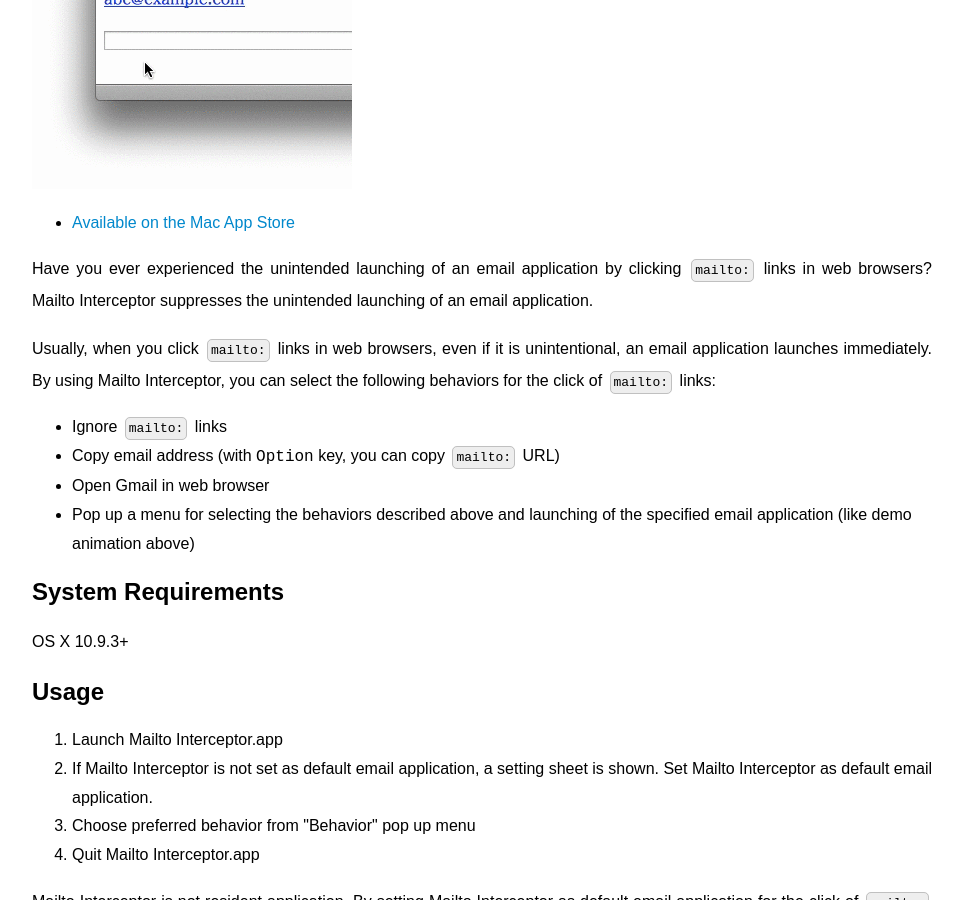
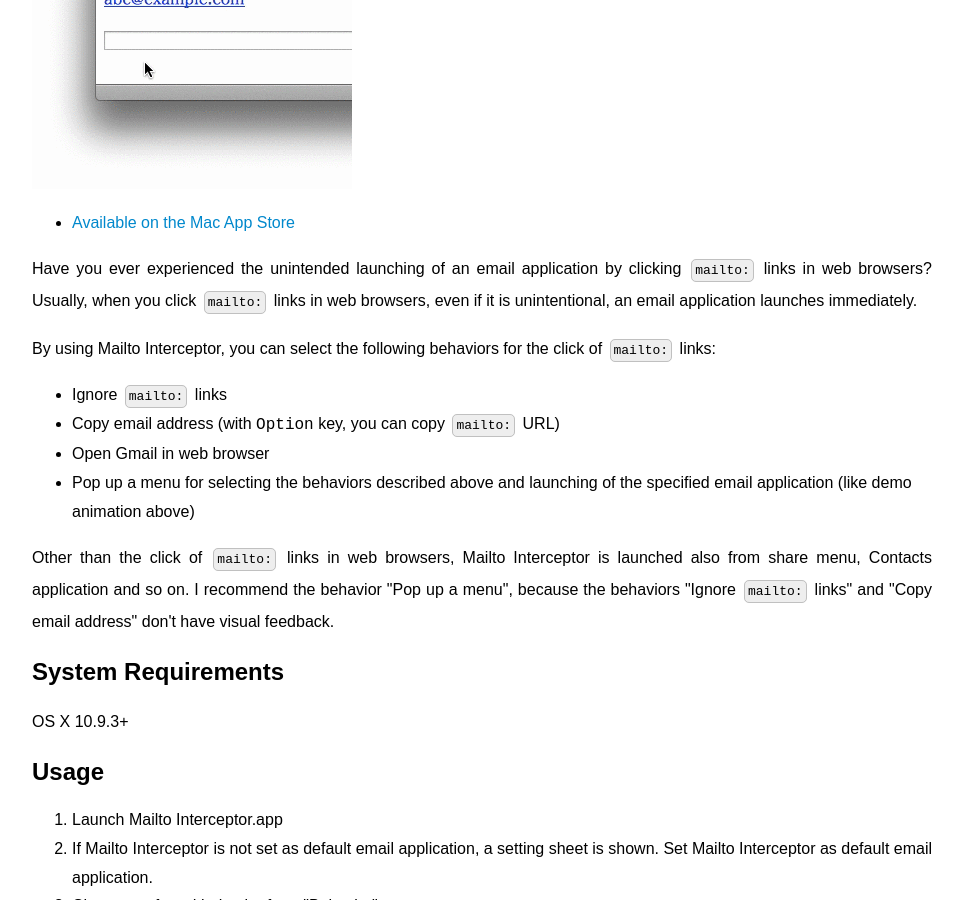
Before and after one commit to GenjiApp/genjiapp.github.io, a Jekyll site: the page built from mac/mailtointerceptor/index_en.html, in a window 1280 px wide and 900 px high, scrolled down 268 px. Shown: the whole window, without its empty margins (158-1121 px from the left). Built offline with Jekyll 4.4.1, drawn with Linux system fonts in a browser that asks for light colours; Markdown is read by kramdown in place of the engine named in the settings.

Commit message:
fix Mailto Interceptor page

```diff
--- a/mac/mailtointerceptor/index.html
+++ b/mac/mailtointerceptor/index.html
@@ -24,6 +24,8 @@
   <li>Gmailの作成画面をブラウザで開く</li>
   <li>上述の動作と指定メールアプリケーションの起動を選択するメニューをポップアップする（上記のデモアニメ）</li>
 </ul>
+
+<p>Mailto Interceptorは、ブラウザから<code>mailto:</code>リンクのクリック以外にも、連絡先アプリケーションや各種アプリケーションの共有メニューからのメール送信機能に対しても反応して起動します。上記の動作の内、「<code>mailto:</code>リンクを無視」と「メールアドレスをコピー」はユーザに対するヴィジュアルフィードバックがありません。「メニューをポップアップ」動作を推奨します。</p>
 
 
 <h2>システム要件</h2>
--- a/mac/mailtointerceptor/index_en.html
+++ b/mac/mailtointerceptor/index_en.html
@@ -14,9 +14,9 @@
   <li class="badge"><a href="https://itunes.apple.com/app/id883196547?mt=12"><span>Available on the </span>Mac App Store</a></li>
 </ul>
 
-<p>Have you ever experienced the unintended launching of an email application by clicking <code>mailto:</code> links in web browsers? Mailto Interceptor suppresses the unintended launching of an email application.</p>
+<p>Have you ever experienced the unintended launching of an email application by clicking <code>mailto:</code> links in web browsers? Usually, when you click <code>mailto:</code> links in web browsers, even if it is unintentional, an email application launches immediately.</p>
 
-<p>Usually, when you click <code>mailto:</code> links in web browsers, even if it is unintentional, an email application launches immediately. By using Mailto Interceptor, you can select the following behaviors for the click of <code>mailto:</code> links:</p>
+<p>By using Mailto Interceptor, you can select the following behaviors for the click of <code>mailto:</code> links:</p>
 
 <ul>
   <li>Ignore <code>mailto:</code> links</li>
@@ -24,6 +24,8 @@
   <li>Open Gmail in web browser</li>
   <li>Pop up a menu for selecting the behaviors described above and launching of the specified email application (like demo animation above)</li>
 </ul>
+
+<p>Other than the click of <code>mailto:</code> links in web browsers, Mailto Interceptor is launched also from share menu, Contacts application and so on. I recommend the behavior &quot;Pop up a menu&quot;, because the behaviors &quot;Ignore <code>mailto:</code> links&quot; and &quot;Copy email address&quot; don't have visual feedback.</p>
 
 
 <h2>System Requirements</h2>
@@ -39,7 +41,7 @@
   <li>Quit Mailto Interceptor.app</li>
 </ol>
 
-<p>Mailto Interceptor is not resident application. By setting Mailto Interceptor as default email application for the click of <code>mailto:</code> links, it launches without appearing and bouncing dock icon, does preferred behavior and quits automatically. </p>
+<p>Mailto Interceptor is not resident application. By setting Mailto Interceptor as default email application for the click of <code>mailto:</code> links, it launches without appearing and bouncing dock icon, does preferred behavior and quits automatically.</p>
 
 
 <h2>Version History</h2>
```
Also changed, not shown: other parts of mac/mailtointerceptor/index.html (+2 -2 lines).
